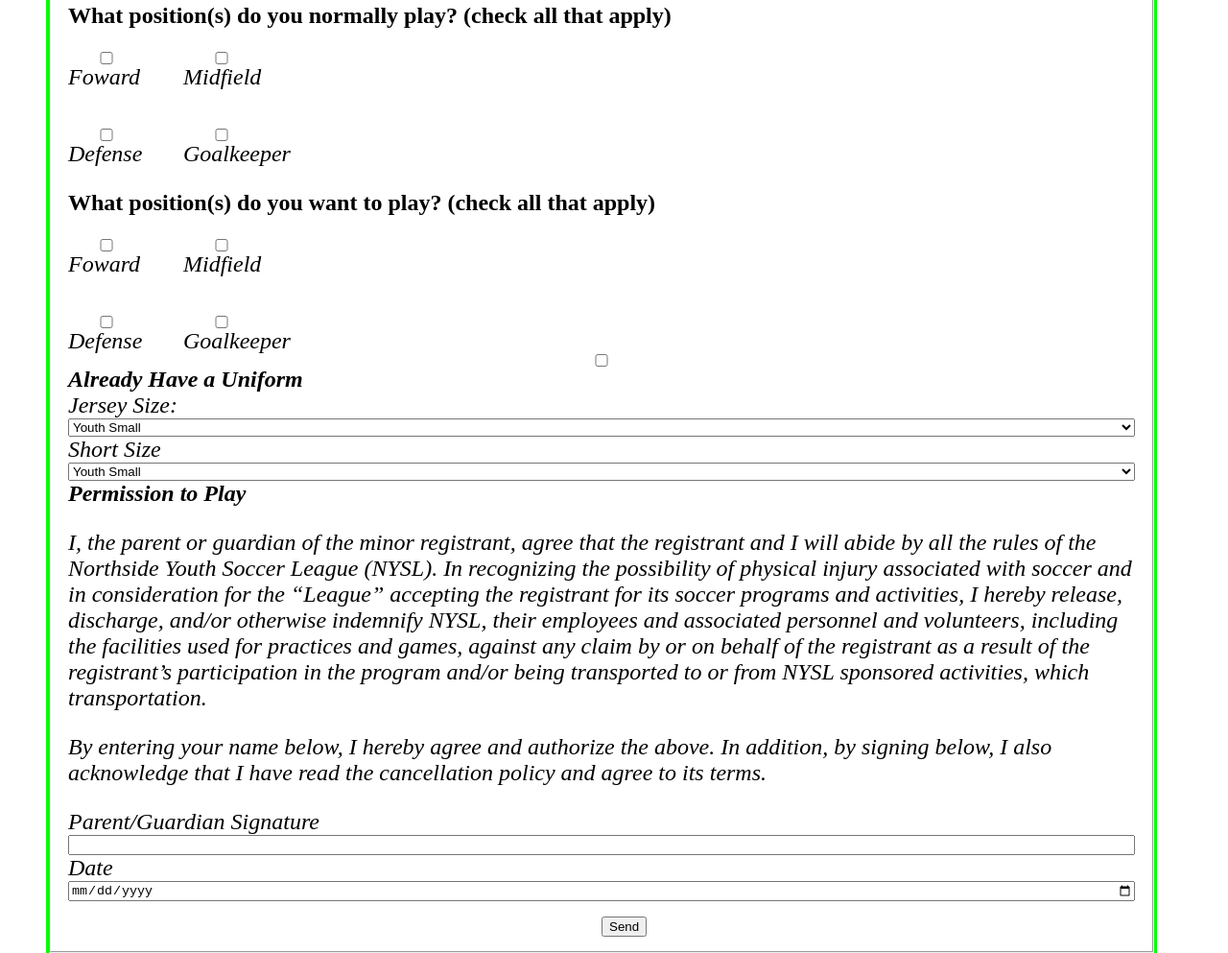
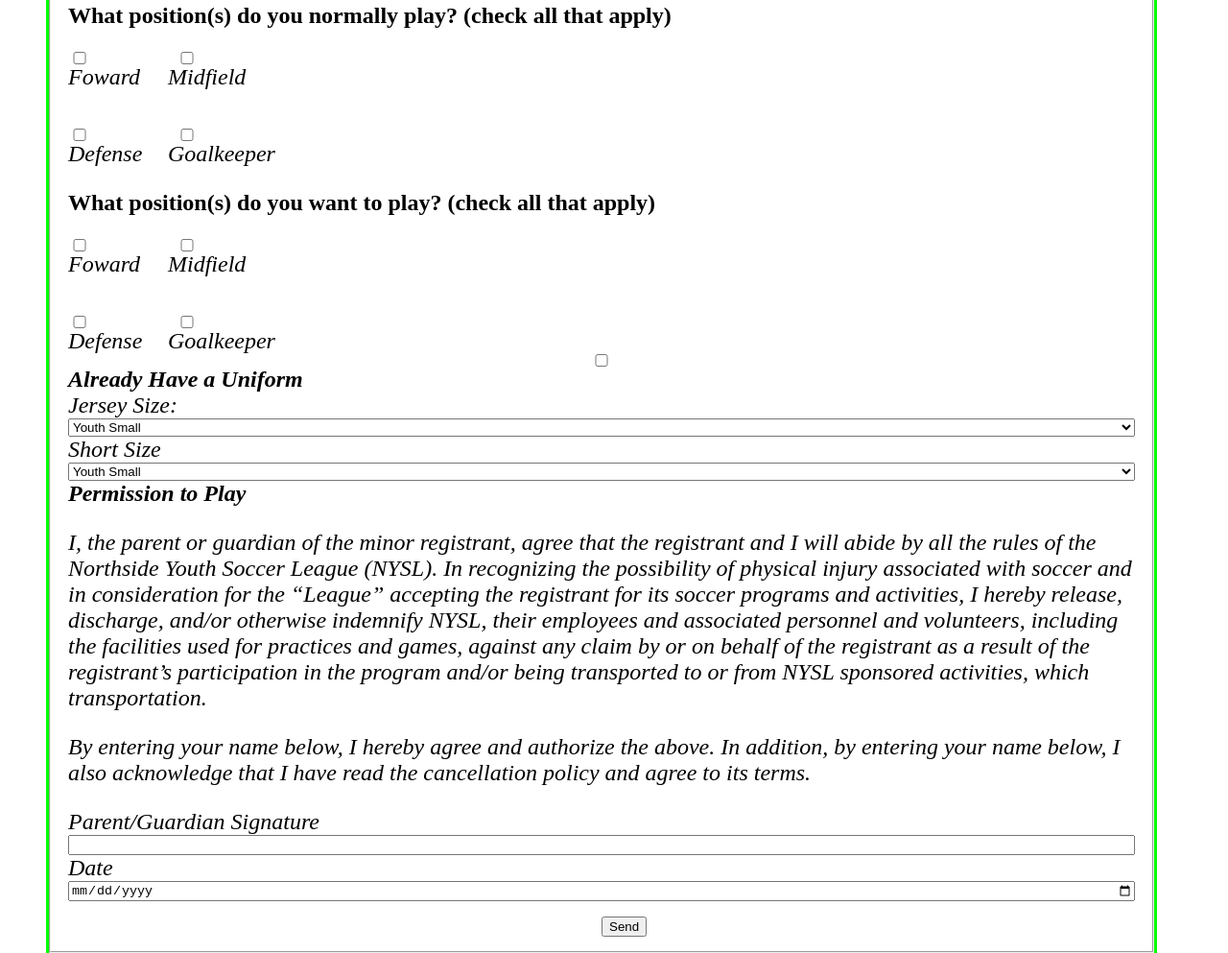
Before and after one commit to NahuelJovine/NYSL, a plain HTML site: page registration_form.html in a window 1280 px wide. Shown: the part 1231-2224 px from the top of the page at 96% size. Drawn offline with Linux system fonts and the light colour scheme.

Commit message:
porfolio???

```diff
--- a/css/nysl_3.css
+++ b/css/nysl_3.css
@@ -163,23 +163,23 @@ iframe{
 }
 .check{
 	display: grid;
-	grid-template-columns: repeat(2, 10vh);
-	grid-gap: 5vh;
-	grid-auto-rows: minmax(3vh, auto);
+	grid-template-columns: repeat(2, 3vh 5vh);
+	grid-gap: 5vh 10vh;
+	grid-auto-rows: minmax(5vh, auto);
 }
-#a2{
+.a{
 	grid-column: 1 / 2;
 	grid-row: 1;
 }
-#b{
+.b{
 	grid-column: 2 / 2;
 	grid-row: 1;
 }
-#c{
+.c{
 	grid-column: 1 / 2;
 	grid-row: 2;
 }
-#d{
+.d{
 	grid-column: 2 / 2;
 	grid-row: 2;
 }
--- a/registration_form.html
+++ b/registration_form.html
@@ -17,11 +17,11 @@
 							Regitration Form
 						</strong>
 					</legend>
-					<label>
+					<label >
 						Player´s First Name:
 						<input type="text" name="FirstName">
 					</label>
-					<label>
+					<label >
 						Last Name:
 						<input type="text" name="LastName">
 					</label>
@@ -108,32 +108,32 @@
 					</label>
 					<p class="form">What position(s) do you normally play? (check all that apply)</p>
 					<div class="check">
-						<label id="a2">
+						<label class="a">
 							<input type="checkbox" name="normal-position" value="foward">Foward
 						</label>
-						<label id="b">
+						<label class="b">
 							<input type="checkbox" name="normal-position" value="midfield">Midfield
 						</label>
-						<label id="c">
+						<label class="c">
 							<input type="checkbox" name="normal-position" value="defense">Defense
 						</label>
-						<label id="d">
+						<label class="d">
 							<input type="checkbox" name="normal-position" value="goalkeeper">Goalkeeper
 						</label>
 					</div>
 					<p class="form">What position(s) do you want to play? (check all that apply)
 					</p>
 					<div class="check">
-						<label>
+						<label class="a">
 							<input type="checkbox" name="wanted-position" value="foward">Foward
 						</label>
-						<label>
+						<label class="b">
 							<input type="checkbox" name="wanted-position" value="midfield">Midfield
 						</label>
-						<label>
+						<label class="c">
 							<input type="checkbox" name="wanted-position" value="defense">Defense
 						</label>
-						<label>
+						<label class="d">
 							<input type="checkbox" name="wanted-position" value="goalkeeper">Goalkeeper
 						</label>
 					</div>
@@ -146,10 +146,10 @@
 							<option value="youth-small" selected>Youth Small</option>
 							<option value="youth-medium">Youth Medium</option>
 							<option value="youth-large">Youth Large</option>
-							<option value="youth-large">Small</option>
+							<option value="small">Small</option>
 							<option value="medium">Medium</option>
 							<option value="large">Large</option>
-							<option value="extra-lare">Extra Large</option>
+							<option value="extra-large">Extra Large</option>
 						</select>
 					</label>
 					<label>
@@ -158,10 +158,10 @@
 							<option value="youth-small" selected>Youth Small</option>
 							<option value="youth-medium">Youth Medium</option>
 							<option value="youth-large">Youth Large</option>
-							<option value="youth-large">Small</option>
+							<option value="small">Small</option>
 							<option value="medium">Medium</option>
 							<option value="large">Large</option>
-							<option value="extra-lare">Extra Large</option>
+							<option value="extra-large">Extra Large</option>
 						</select>
 					</label>
 					<strong>Permission to Play</strong>
@@ -171,7 +171,7 @@
 						employees and associated personnel and volunteers, including the facilities used for practices and games, against any claim by or
 						on behalf of the registrant as a result of the registrant’s participation in the program and/or being transported to or from NYSL
 					sponsored activities, which transportation.</p>
-					<p>By entering your name below, I hereby agree and authorize the above. In addition, by signing below, I also acknowledge that I have read the
+					<p>By entering your name below, I hereby agree and authorize the above. In addition, by entering your name below, I also acknowledge that I have read the
 					cancellation policy and agree to its terms.</p>
 					<label>
 						Parent/Guardian Signature
```
Also changed, not shown: 1 other file.
